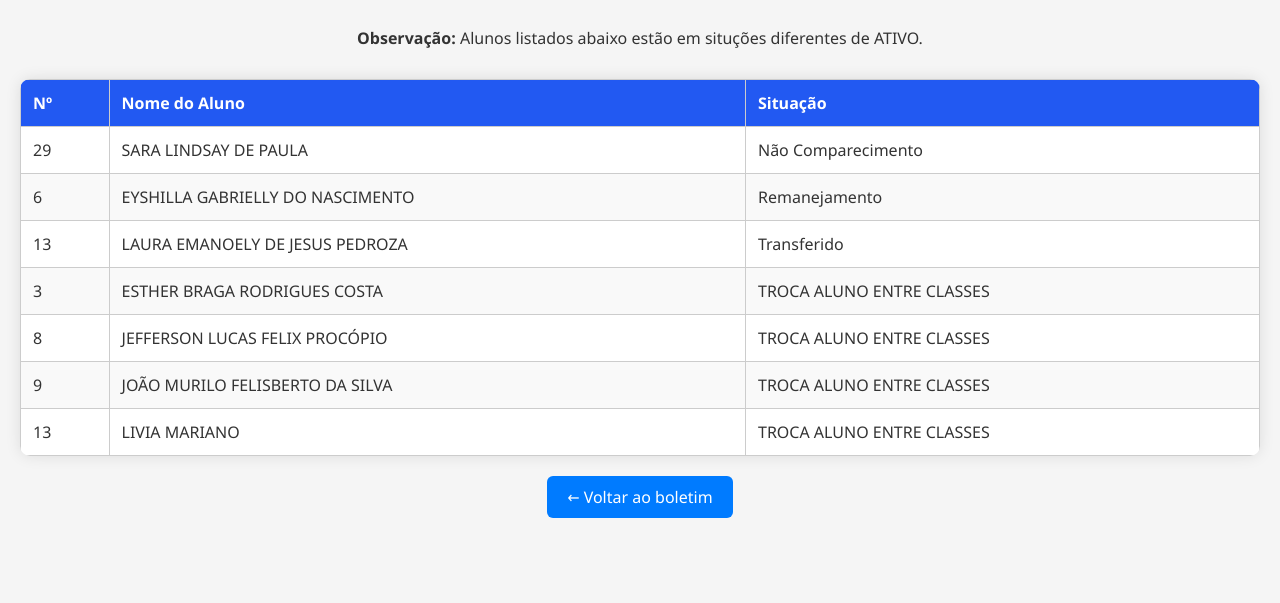
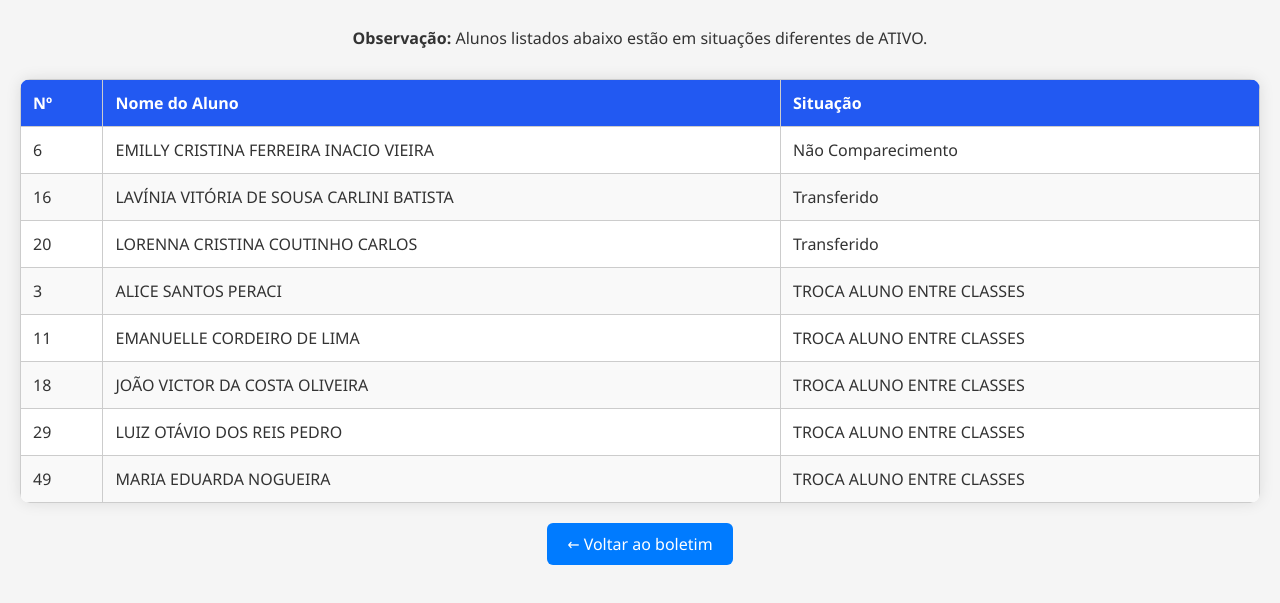
Before and after one commit to professorgaldino/8c, a plain HTML site: page outros.html in a window 1280 px wide. Shown: the part 87-690 px from the top of the page. Drawn offline with Linux system fonts and the light colour scheme.

Commit message:
Update outros.html

```diff
--- a/outros.html
+++ b/outros.html
@@ -74,7 +74,7 @@
   <h1>Outras Situações</h1>
 
   <div class="info">
-    <p><strong>Observação:</strong> Alunos listados abaixo estão em situções diferentes de ATIVO. </p>
+    <p><strong>Observação:</strong> Alunos listados abaixo estão em situações diferentes de ATIVO. </p>
   </div>
 
   <table>
@@ -86,14 +86,14 @@
       </tr>
     </thead>
     <tbody>
-      <!-- 🔁 COLE SUAS LINHAS AQUI -->
-      <tr><td>29</td><td>SARA LINDSAY DE PAULA</td><td>Não Comparecimento</td></tr>
-      <tr><td>6</td><td>EYSHILLA GABRIELLY DO NASCIMENTO</td><td>Remanejamento</td></tr>
-      <tr><td>13</td><td>LAURA EMANOELY DE JESUS PEDROZA</td><td>Transferido</td></tr>
-      <tr><td>3</td><td>ESTHER BRAGA RODRIGUES COSTA</td><td>TROCA ALUNO ENTRE CLASSES</td></tr>
-      <tr><td>8</td><td>JEFFERSON LUCAS FELIX PROCÓPIO</td><td>TROCA ALUNO ENTRE CLASSES</td></tr>
-      <tr><td>9</td><td>JOÃO MURILO FELISBERTO DA SILVA</td><td>TROCA ALUNO ENTRE CLASSES</td></tr>
-      <tr><td>13</td><td>LIVIA MARIANO</td><td>TROCA ALUNO ENTRE CLASSES</td></tr>
+      <tr><td>6</td><td>EMILLY CRISTINA FERREIRA INACIO VIEIRA</td><td>Não Comparecimento</td></tr>
+      <tr><td>16</td><td>LAVÍNIA VITÓRIA DE SOUSA CARLINI BATISTA</td><td>Transferido</td></tr>
+      <tr><td>20</td><td>LORENNA CRISTINA COUTINHO CARLOS</td><td>Transferido</td></tr>
+      <tr><td>3</td><td>ALICE SANTOS PERACI</td><td>TROCA ALUNO ENTRE CLASSES</td></tr>
+      <tr><td>11</td><td>EMANUELLE CORDEIRO DE LIMA</td><td>TROCA ALUNO ENTRE CLASSES</td></tr>
+      <tr><td>18</td><td>JOÃO VICTOR DA COSTA OLIVEIRA</td><td>TROCA ALUNO ENTRE CLASSES</td></tr>
+      <tr><td>29</td><td>LUIZ OTÁVIO DOS REIS PEDRO</td><td>TROCA ALUNO ENTRE CLASSES</td></tr>
+      <tr><td>49</td><td>MARIA EDUARDA NOGUEIRA</td><td>TROCA ALUNO ENTRE CLASSES</td></tr>
     </tbody>
   </table>
 
```
